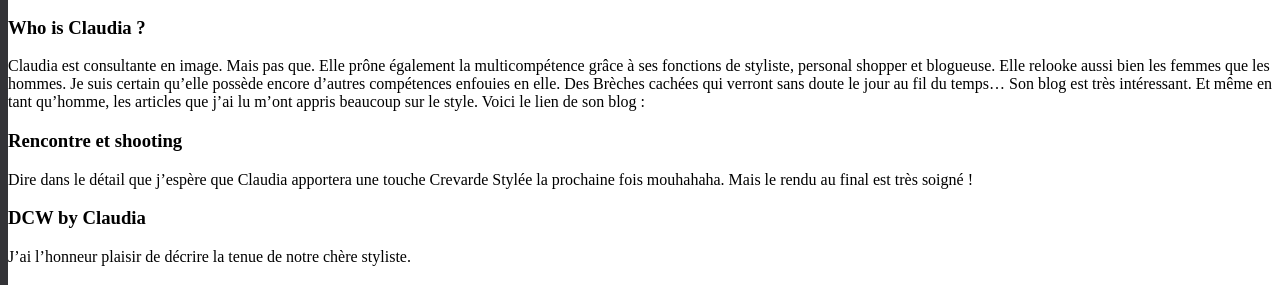
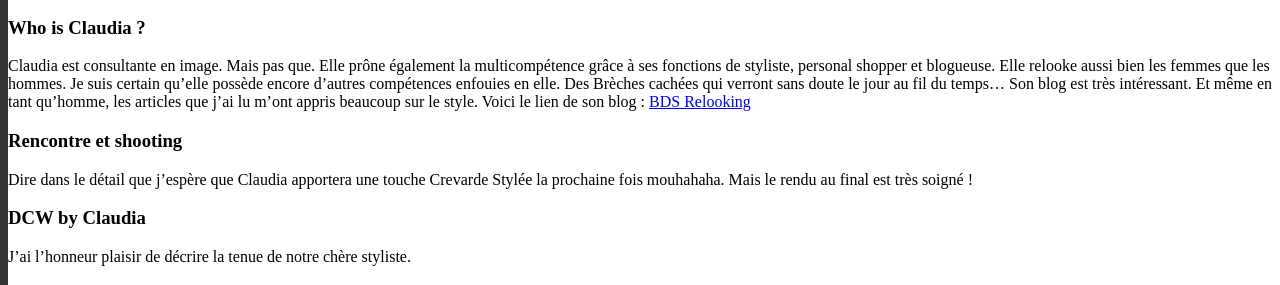
Before and after one commit to darkh2/darkh2.github.io, a Jekyll site: the page built from _posts/2018-08-25-Décontracté-Chic-&-Wax.md, in a window 1280 px wide. Shown: the part 546-831 px from the top of the page. Built offline with Jekyll 4.4.1, drawn with Linux system fonts in a browser that asks for light colours; comment, search, counter and statistics services are not loaded.

Commit message:
Update 2018-08-25-Décontracté-Chic-&-Wax.md

```diff
--- a/_posts/2018-08-25-Décontracté-Chic-&-Wax.md
+++ b/_posts/2018-08-25-Décontracté-Chic-&-Wax.md
@@ -14,7 +14,7 @@
 
 ### Who is Claudia ?
 
-Claudia est consultante en image. Mais pas que. Elle prône également la multicompétence grâce à ses fonctions de styliste, personal shopper et blogueuse. Elle relooke aussi bien les femmes que les hommes. Je suis certain qu'elle possède encore d'autres compétences enfouies en elle. Des Brèches cachées qui verront sans doute le jour au fil du temps... Son blog est très intéressant. Et même en tant qu'homme, les articles que j'ai lu m'ont appris beaucoup sur le style. Voici le lien de son blog :
+Claudia est consultante en image. Mais pas que. Elle prône également la multicompétence grâce à ses fonctions de styliste, personal shopper et blogueuse. Elle relooke aussi bien les femmes que les hommes. Je suis certain qu'elle possède encore d'autres compétences enfouies en elle. Des Brèches cachées qui verront sans doute le jour au fil du temps... Son blog est très intéressant. Et même en tant qu'homme, les articles que j'ai lu m'ont appris beaucoup sur le style. Voici le lien de son blog : [BDS Relooking](https://www.bds-relooking.com/)
 
 ### Rencontre et shooting
 Dire dans le détail que j'espère que Claudia apportera une touche Crevarde Stylée la prochaine fois mouhahaha. Mais le rendu au final est très soigné !
```
